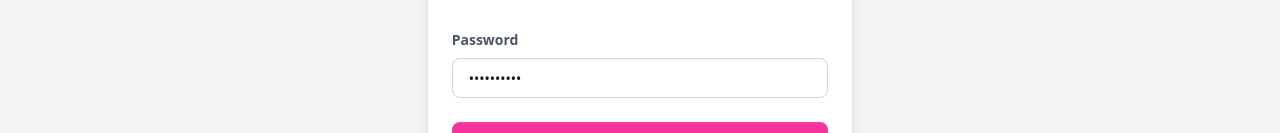
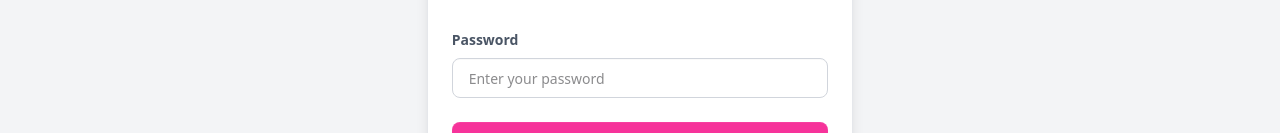
Before and after one commit to achibhossengit/Phimart-client, a React (Vite) app: page /login in a window 1280 px wide. Shown: the part 443-576 px from the top of the page. Built offline with nearby package versions, Linux system fonts and the light colour scheme.

Commit message:
fix login page related error

```diff
--- a/src/pages/Login.jsx
+++ b/src/pages/Login.jsx
@@ -35,7 +35,7 @@ const Login = () => {
       <div className="w-full md:w-1/2 lg:w-1/3 min-h-screen flex justify-center items-center mx-auto px-5 md:px-0">
         <div className="bg-white p-6 rounded-lg w-full shadow-lg border border-gray-200">
           {/* alert component */}
-          {alert.status === "error" && <AlertError message={alert.message} />}
+          {alert.status === "logged_error" && <AlertError message={alert.message} />}
           <h1 className="text-2xl font-bold text-gray-800 text-center mb-2">
             Sign In
           </h1>
@@ -65,7 +65,7 @@ const Login = () => {
                 Password
               </legend>
               <input
-                value={"hello@user"}
+                // value={"hello@user"}
                 {...register("password", { required: true })}
                 type="password"
                 className="input w-full px-4 py-2 border border-gray-300 rounded-lg focus:outline-none focus:ring-1 focus:ring-pink-500 focus:border-pink-500"
```
